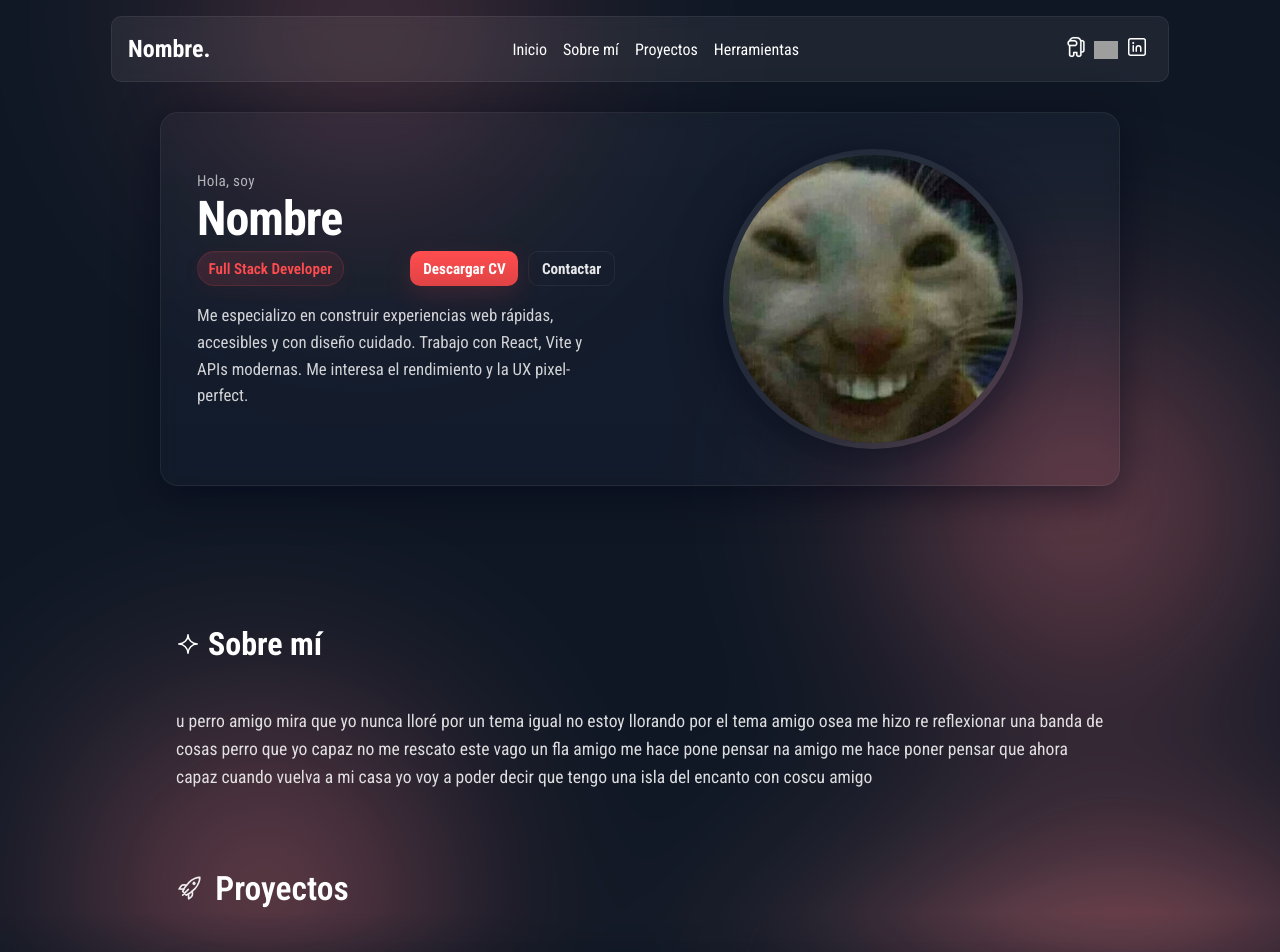
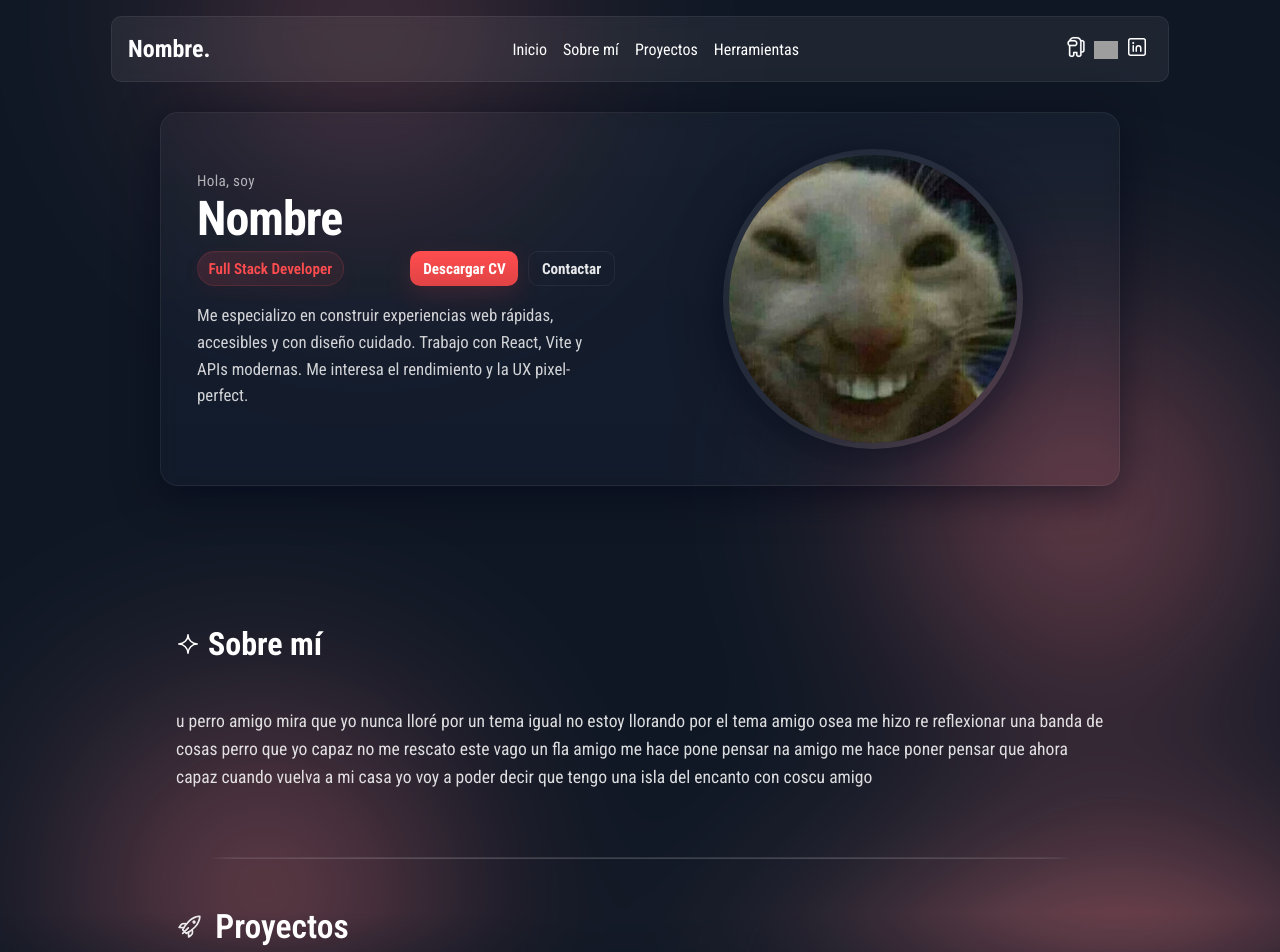
Before and after one commit to AlanPLC/Portfolio2025, a React (Vite) app: page / in a window 1280 px wide. Shown: the top 952 px of the page. Built offline with nearby package versions, Linux system fonts and the light colour scheme; grey boxes are pictures that could not be loaded; a web font is replaced by a local one.

Commit message:
hr entre secciones necesarias aplicadas en app

```diff
--- a/src/App.css
+++ b/src/App.css
@@ -23,3 +23,11 @@ body {
   overflow-x: hidden;
   max-width: 100%;
 }
+
+hr{
+  margin: 2rem auto;
+  width: 90%;
+  background-color: #ffff;
+  opacity: 0.2;
+  border-radius: 100%;
+}
--- a/src/App.jsx
+++ b/src/App.jsx
@@ -16,7 +16,9 @@ function App() {
       <Nav />
       <Presentation />
       <About />
+      <hr />
       <Projects />
+      <hr />
       <Tools />
     </>
   );
--- a/src/sections/Projects/proyectos.scss
+++ b/src/sections/Projects/proyectos.scss
@@ -3,20 +3,26 @@
     display: flex;
     flex-direction: column;
     gap: 2rem;
+    margin: 0;
 
     .projects-title {
         display: flex;
         align-items: center;
         gap: 0.75rem;
+        margin: 0;
 
         img {
             width: 1.7rem;
             opacity: 0.9;
+            margin: 0;
+
         }
 
         h2 {
             font-size: 2.1rem;
             font-weight: 600;
+            margin: 0;
+
         }
     }
 
```
